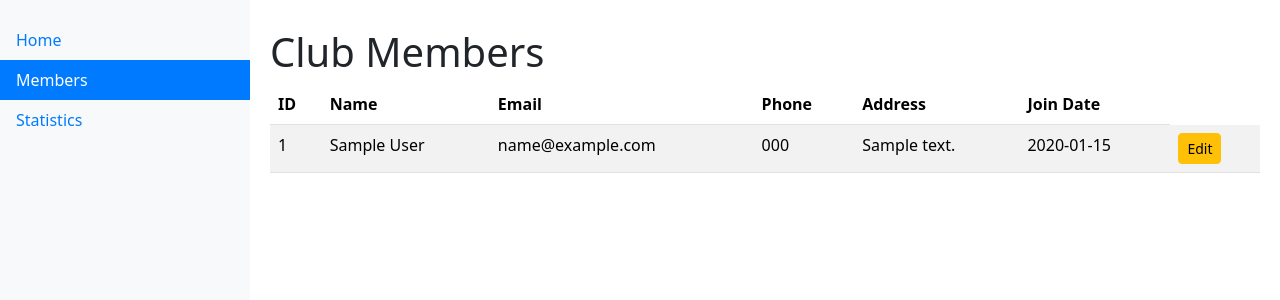
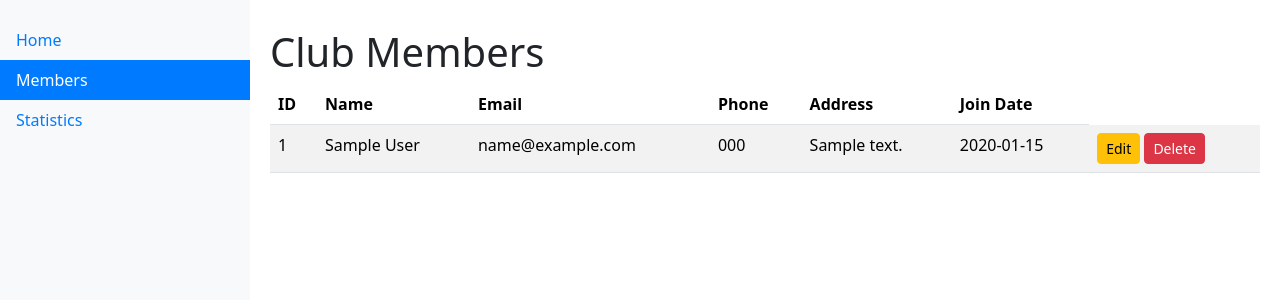
Before and after one commit to leons-code-corner/club_management_app, a Flask app: page /members in a window 1280 px wide. Shown: the top 300 px of the page. Run offline with Flask 3, Linux system fonts and the light colour scheme; tables that the repository leaves empty hold one stand-in row (values such as "Sample post").

Commit message:
added delete route and button with confirmation

```diff
--- a/app/routes.py
+++ b/app/routes.py
@@ -59,3 +59,16 @@ def edit_member(id):
         return redirect(url_for('main.edit_member', id=member.id))
 
     return render_template('edit_member.html', form=form, member=member)
+
+@main.route('/delete_member/<int:id>', methods=['POST'])
+def delete_member(id):
+    member = Member.query.get_or_404(id)  # Get the member or return 404 if not found
+
+    # Delete the member from the database
+    db.session.delete(member)
+    db.session.commit()
+
+    # Flash a success message
+    flash(f"Member {member.name} has been deleted.", "success")
+
+    return redirect(url_for('main.members'))
--- a/app/templates/members.html
+++ b/app/templates/members.html
@@ -26,6 +26,11 @@
                     <td>{{ member.join_date.strftime('%Y-%m-%d') }}</td>
                     <td>
                         <a href="{{ url_for('main.edit_member', id=member.id) }}" class="btn btn-warning btn-sm">Edit</a>
+
+                        <!-- Button to delete a member with confirmation pop up -->
+                        <form method="POST" action="{{ url_for('main.delete_member', id=member.id) }}" style="display:inline;">
+                            <button type="submit" class="btn btn-danger btn-sm" onclick="return confirm('Are you sure you want to delete this member?');">Delete</button>
+                        </form>
                     </td>
                 </tr>
             {% else %}
```
